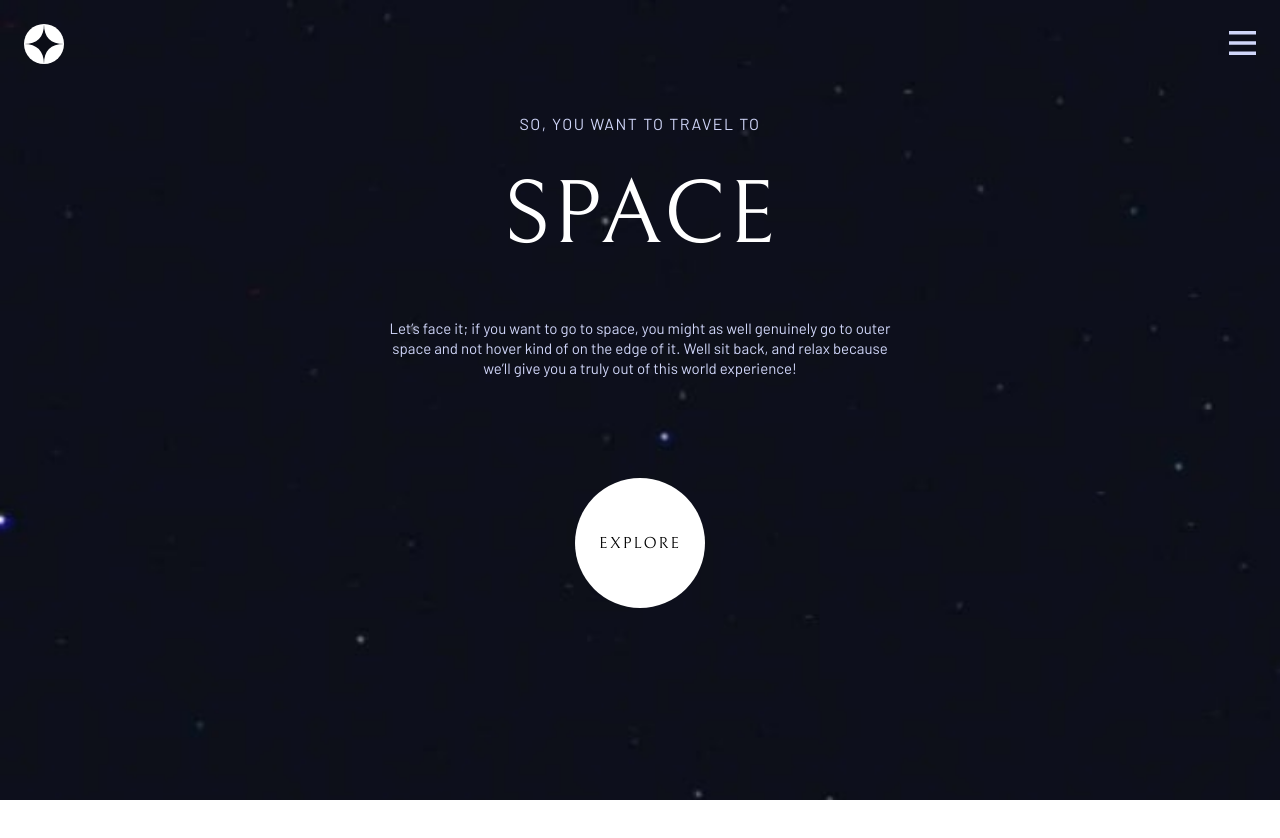
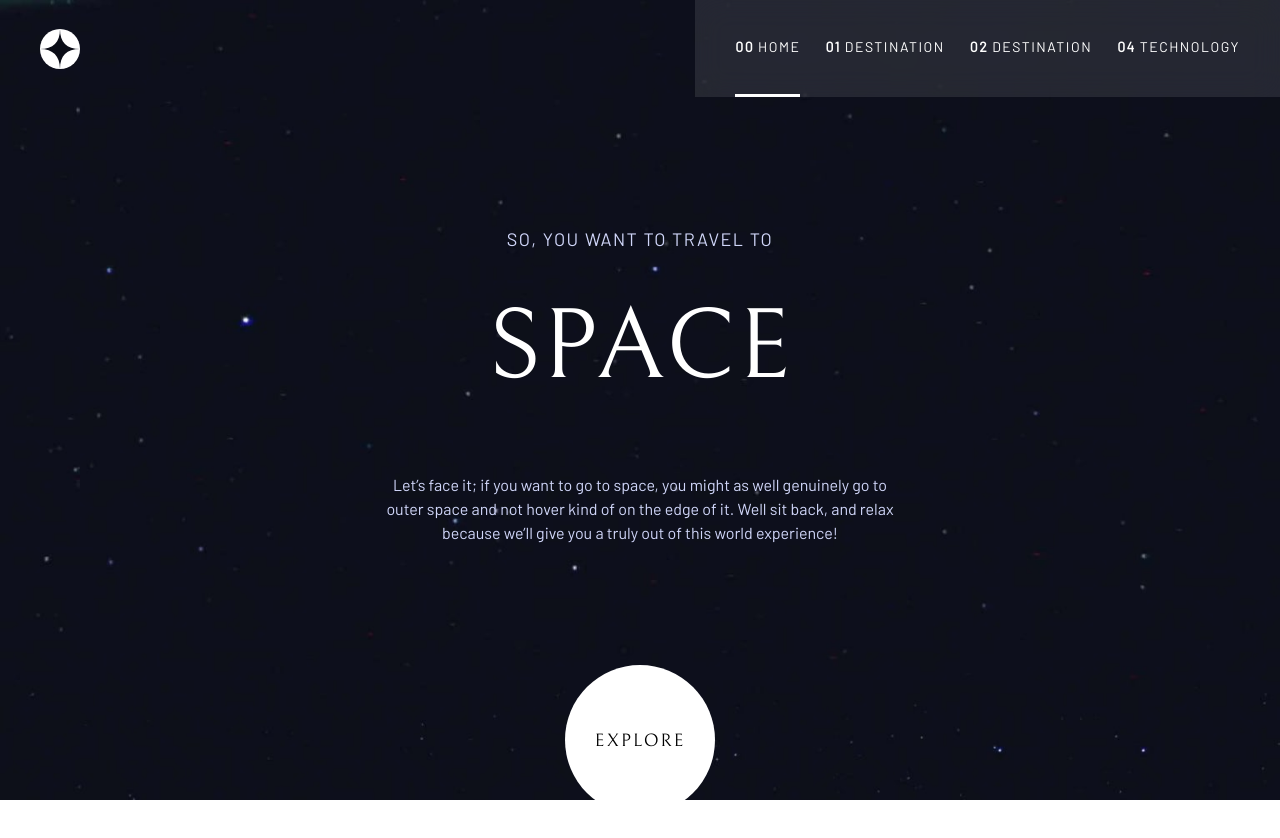
Before and after one commit to lasha-abuladze/space-tourism, a website: page index.html in a window 1280 px wide. Before the commit the page ends 800 px from the top, so only its background shows below. Drawn offline with Linux system fonts and the light colour scheme.

Commit message:
style: make home page responsive for tablet

```diff
--- a/app/main.scss
+++ b/app/main.scss
@@ -142,6 +142,15 @@ body {
                     &:hover{
                         border-right: 3px solid $color--white;
                     }
+
+
+                    .underline {
+                        display: none;
+                        width: 100%;
+                        height: 3px;
+                        background-color: white;
+                        transform: translateY(40px);
+                    }
                 }
             }
         }
@@ -150,7 +159,7 @@ body {
             z-index: 3;
             .btn--menu {
                 img  {
-                    width: px;
+                    width: 24px;
                     height: 24px;
                 }
             }
@@ -236,12 +245,126 @@ body {
 }
 
 
-// @media (min-width: 710px) {
+@media (min-width: 710px) {
 
-//     body {
+    body {
 
-//         backgr
-//     }
+        .main-header {
+            @include flex-row();
+            justify-content: space-between;
+
+            width: 100%;
+            padding: 0px;
+            padding-left: 40px;
+            box-sizing: border-box;
+            position: absolute;
+            overflow-x: clip;
+
+            .logo {
+                width: 40px;
+                height: 40px;
+            }
+
+            .navigation {
+
+                position: static;
+                transform: translateX(0px);
+                min-height: fit-content !important;
+                padding: 40px;
+                width: fit-content;
+
+                .navigation--list {
+                    @include flex-row();
+                    gap: 25px;
+
+                    li {
+                        border: none;
+                        box-sizing: border-box;
+                        width: 100%;
+                        cursor: pointer;
+                        transition: all $transition;
+
+                        a{
+                            width: 100%;
+                            height: 100%;
+                            display: flex;
+                            gap: 4px;
+                            color: $color--white;
+                            font-size: 14px;
+                            .section--number {
+                                font-weight: bold;
+                            }
+                        }
+
+                        &:first-child {
+                            border: none;
+
+                            .underline {
+                                opacity: 1;
+                            }
+                        }
+
+                        &:hover {
+                            border: none;
+                        }
 
 
-// }
+                        .underline {
+                            display: block;
+                            opacity: 0;
+                            transition: all $transition;
+                        }
+
+                        &:hover .underline {
+                            opacity: 1;
+                        }
+                    }
+                }
+            }
+
+            .close-open-btns {
+                display: none;
+            }
+        }
+
+        .main-section {
+
+            .section--home {
+                background-image: url(./assets/home/background-home-tablet.jpg);
+                padding-top: 230px;
+
+                .subtitle {
+                    font-size: 18px;
+                    margin-bottom: 50px;
+                }
+
+                .headline {
+                    font-size: 100px;
+                    margin-bottom: 75px;
+                }
+
+                .paragraph {
+                    font-size: 16px;
+                    line-height: 24px;
+                    margin-bottom: 120px;
+                }
+
+                .btn--explore {
+                    width: 150px;
+                    height: 150px;
+                    font-size: 18px;
+                }
+
+            }
+        }
+
+
+    }
+
+
+}
+
+
+@media (min-width: 1020px) {
+
+}
--- a/index.html
+++ b/index.html
@@ -28,6 +28,8 @@
                         <span class="section--number">00</span>
                         <span class="section--name">home</span>
                     </a>
+
+                    <div class="underline"></div>
                 </li>
 
                 <li>
@@ -35,6 +37,8 @@
                         <span class="section--number">01</span>
                         <span class="section--name">destination</span>
                     </a>
+
+                    <div class="underline"></div>
                 </li>
 
                 <li>
@@ -42,6 +46,8 @@
                         <span class="section--number">02</span>
                         <span class="section--name">destination</span>
                     </a>
+
+                    <div class="underline"></div>
                 </li>
 
                 <li>
@@ -49,6 +55,8 @@
                         <span class="section--number">04</span>
                         <span class="section--name">technology</span>
                     </a>
+
+                    <div class="underline"></div>
                 </li>
             </ul>
         </nav>
@@ -69,6 +77,8 @@
     <main class="main-section">
 
         <section class="section section--home">
+
+            <header>
                 <p class="subtitle">SO, YOU WANT TO TRAVEL TO</p>
                 <h1 class="headline">SPACE</h1>
                 <p class="paragraph">
@@ -77,10 +87,12 @@
                     of it. Well sit back, and relax because we’ll give you a truly
                     out of this world experience!
                 </p>
+            </header>
 
             <button class="btn--explore btn-gen">
                 explore
             </button>
+
         </section>
 
 
```
Also changed, not shown: app/style.css, 1 other file. Lines whose indentation alone changed are shown as unchanged.
